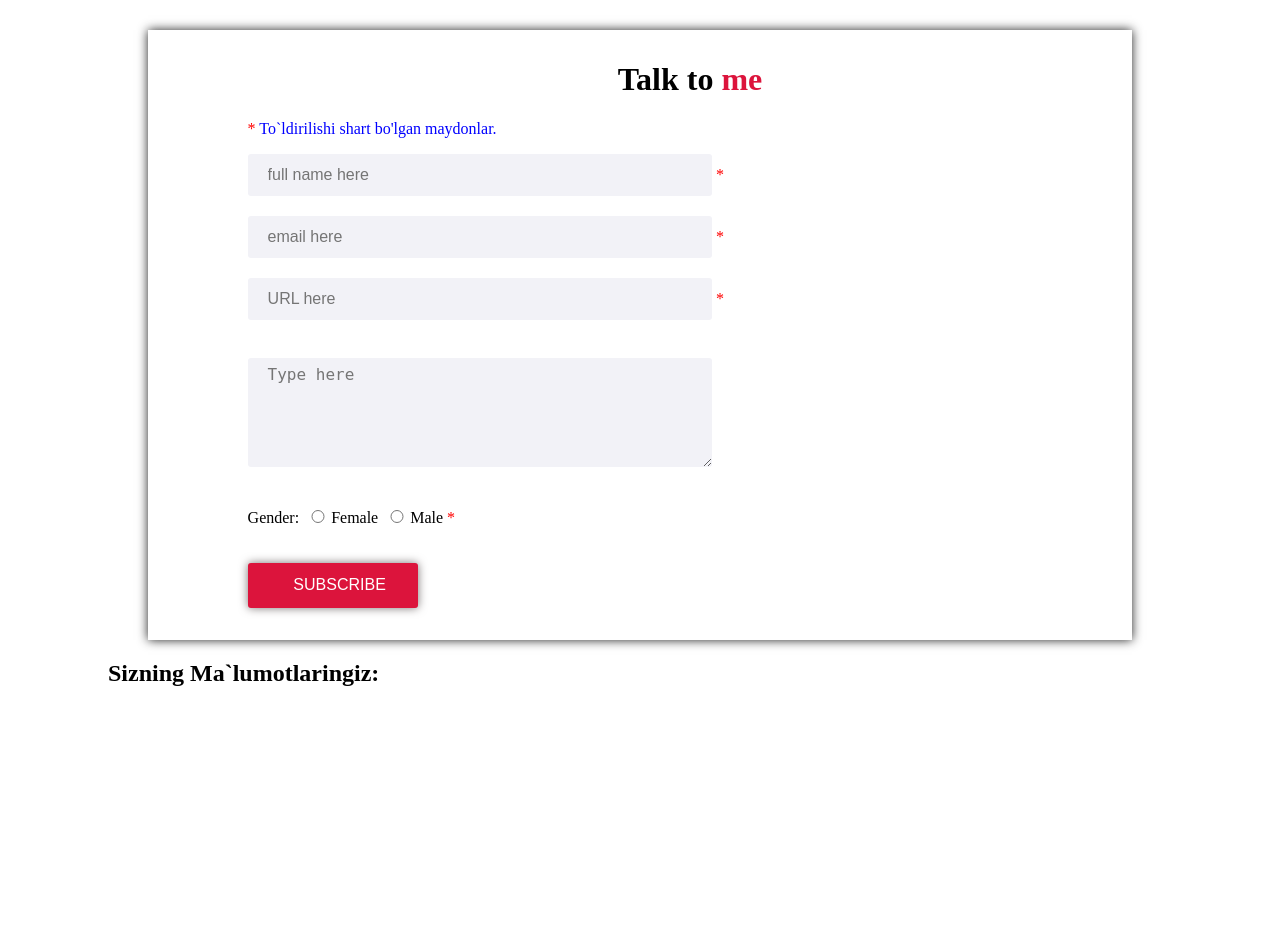
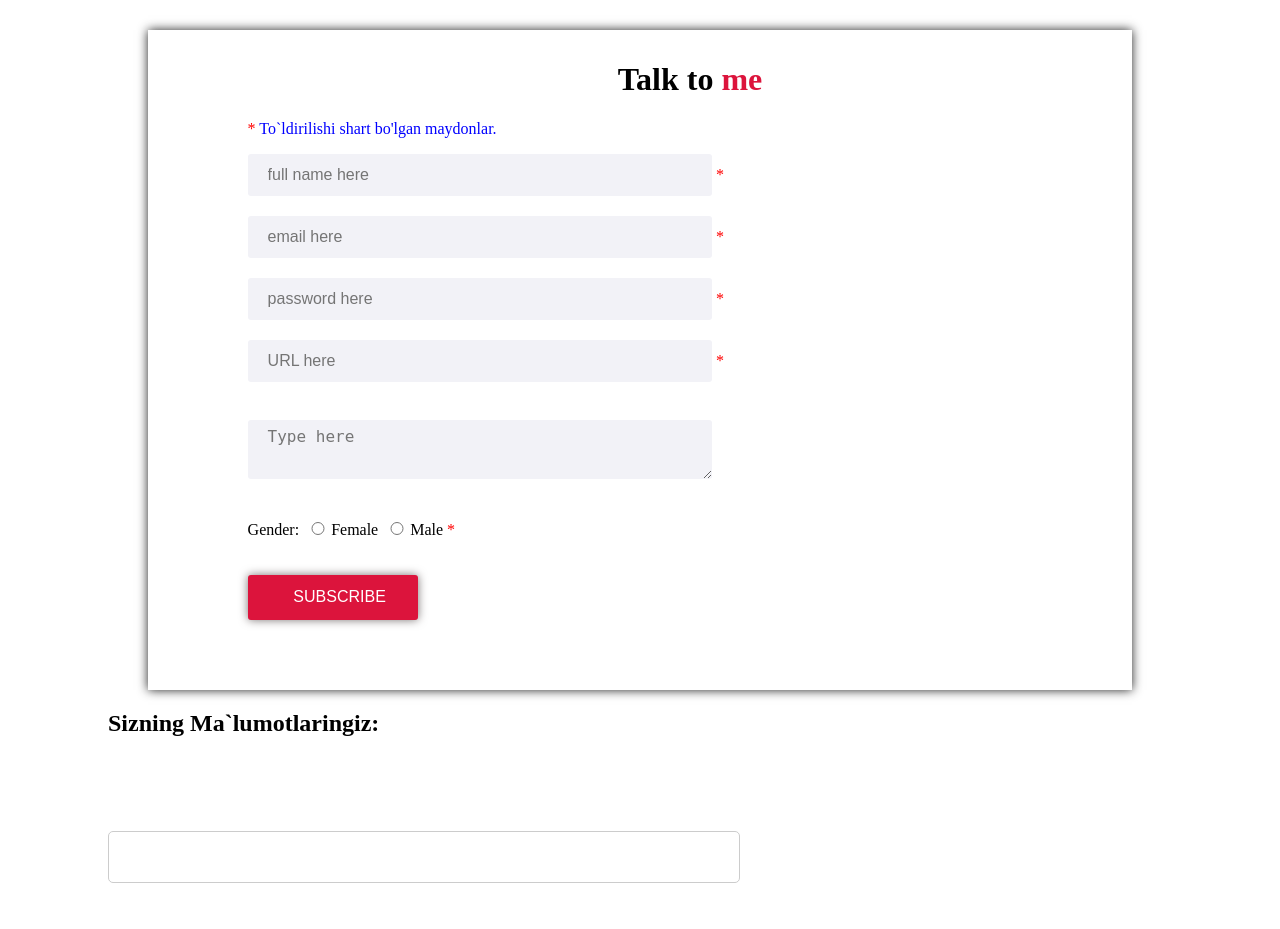
Before and after one commit to Abdumalik995/started-learn, a PHP site: page /contact1.php in a window 1280 px wide. Before the commit the page ends 686 px from the top, so only its background shows below. Run offline with PHP 8.4, Linux system fonts and the light colour scheme; data that the repository does not hold is empty.

Commit message:
started wshp

```diff
--- a/contact1.php
+++ b/contact1.php
@@ -10,7 +10,7 @@
         $name = test_input($_POST["name"]);
         // check if name only contains letters and whitespace
         if (!preg_match("/^[a-zA-Z ]*$/",$name)) {
-          $nameErr = "Ism faqat harflardan iborat bo`lishi mumkin";
+          $nameErr = "Ismda faqat harflar va probel bo`lishi mumkin";
         }
       }
 
@@ -23,6 +23,9 @@
           $emailErr = "Xato! Email manzil.";
         }
       }
+      if (!is_numeric($_POST['password'])) {
+            $passwordErr = "Faqat raqam kiriting";
+        }
 
       if (empty($_POST["website"])) {
         $website = "";
@@ -58,9 +61,10 @@
 <!DOCTYPE html>
 <html>
 <head>
-	<title>Contact php</title>
+	<title>Contact1 php</title>
 </head>
 <style type="text/css">
+
 	#mail {
     position: relative;
     margin: auto;
@@ -68,7 +72,7 @@
     padding-top: 10px;
     padding-left: 100px;
     width: 70%;
-    height: 600px;
+    height: 650px;
     /*text-align: center;*/
     background: #fff;
     box-shadow: 0px 0px 10px #222;
@@ -115,6 +119,12 @@
 
 
     }
+    #comment {
+        margin: 20px 0;
+        border: 1px solid #ccc;
+        padding:25px 10px;
+        border-radius: 5px;
+    }
 
 </style>
 <body>
@@ -129,10 +139,13 @@
 			<input type="text" name="mail" placeholder="email here">
             <span class="red"> * <?php echo $emailErr;?></span>
             <br>
+            <input type="text" name="password" placeholder="password here">
+            <span class="red"> * <?php echo $passwordErr;?></span>
+            <br>
             <input type="text" name="website" placeholder="URL here">
             <span class="red"> * <?php echo $websiteErr;?></span>
             <br><br>
-			<textarea style="height: 100px" name="comment" placeholder="Type here"></textarea><br>
+			<textarea style="height: 50px" name="comment" placeholder="Type here"></textarea><br>
             <p>Gender:
             <input type="radio" name="gender" value="female">Female
             <input type="radio" name="gender" value="male">Male
@@ -151,7 +164,7 @@
             echo "<br>";
             echo $website;
             echo "<br>";
-            echo $comment;
+            echo "<div id='comment'>".$comment."</div>";
             echo "<br>";
             echo $gender;
         ?>
```
